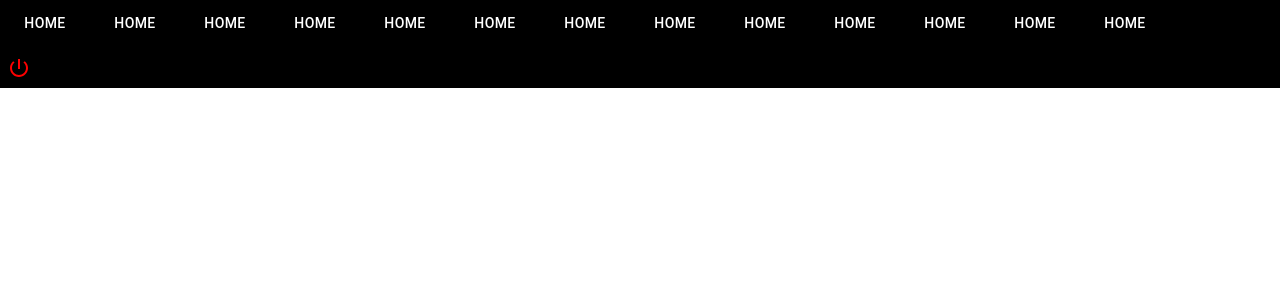
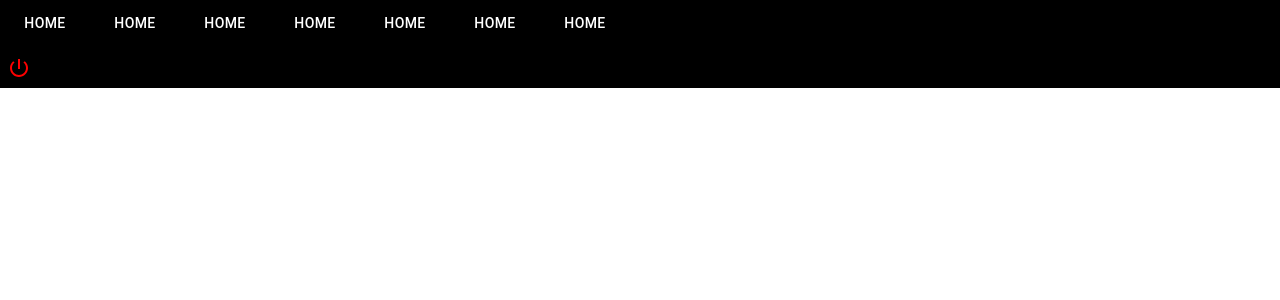
Before and after one commit to yethu-KL29/Netflix_clone2, a React (Create React App) app in the folder client/: page / in a window 1280 px wide. Shown: the top 300 px of the page. Built offline with nearby package versions, Linux system fonts and the light colour scheme.

Commit message:
some tabs removed from navbar

```diff
--- a/client/src/components/nav/Navbar.js
+++ b/client/src/components/nav/Navbar.js
@@ -24,12 +24,7 @@ export const Navbar = () => {
                         <Tab label="Home" sx={{color:"white",width: '3vw'}} />
                         <Tab label="Home" sx={{color:"white",width: '3vw'}} />
                         <Tab label="Home" sx={{color:"white",width: '3vw'}} />
-                        <Tab label="Home" sx={{color:"white",width: '3vw'}} />
-                        <Tab label="Home" sx={{color:"white",width: '3vw'}} />
-                        <Tab label="Home" sx={{color:"white",width: '3vw'}} />
-                        <Tab label="Home" sx={{color:"white",width: '3vw'}} />
-                        <Tab label="Home" sx={{color:"white",width: '3vw'}} />
-                        <Tab label="Home" sx={{color:"white",width: '3vw'}} />
+
 
 
                      </Tabs>
```
